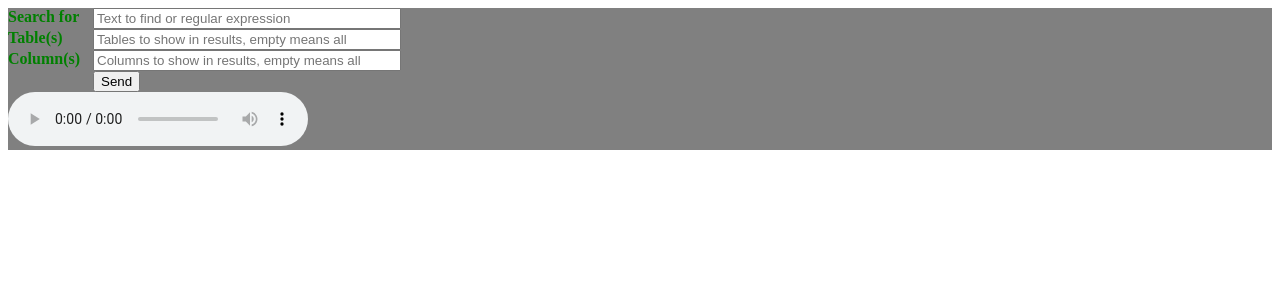
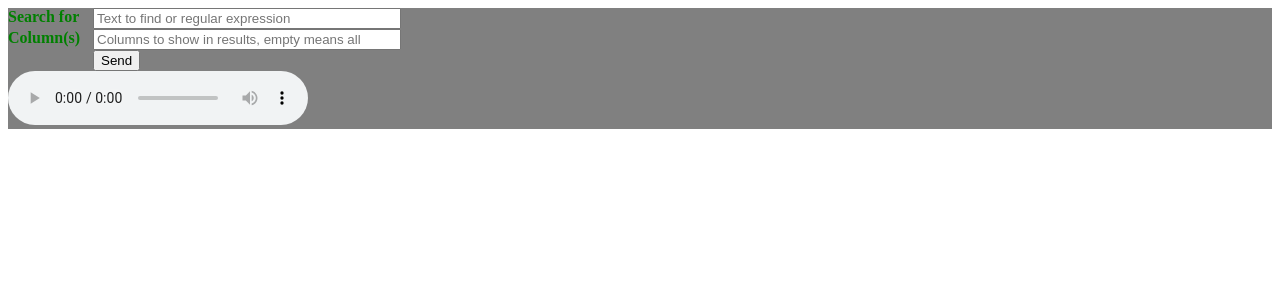
Before and after one commit to adambmarsh/flask_music_search, a Flask app: page /ajax in a window 1280 px wide. Shown: the top 300 px of the page. Run offline with Flask 3, Linux system fonts and the light colour scheme; parts of the project's set-up code (start-up, migrations or seed data) failed here and were passed over.

Commit message:
Remove 'Tables' from the form and from JS code.
All tables are searched and display column names are qualified by table name.

```diff
--- a/static/scripts.js
+++ b/static/scripts.js
@@ -85,7 +85,6 @@ function loadDoc(url, cFunction) {
 
       var data = JSON.stringify({
         "query": document.getElementById("query").value,
-        'tables': document.getElementById("tables").value,
         'columns': document.getElementById("columns").value
       });
       xhttp.open("POST", url, true);
--- a/templates/ajax_test.html
+++ b/templates/ajax_test.html
@@ -20,9 +20,6 @@
     <label>Search for</label>
     <input class="in_query" type="text" id="query" placeholder="Text to find or regular expression" />
     <br />
-    <label>Table(s)</label>
-    <input class="in_tables" type="text" id="tables" placeholder="Tables to show in results, empty means all" />
-    <br />
     <label>Column(s)</label>
     <input class="in_columns" type="text" id="columns" placeholder="Columns to show in results, empty means all" />
     <br />
```
